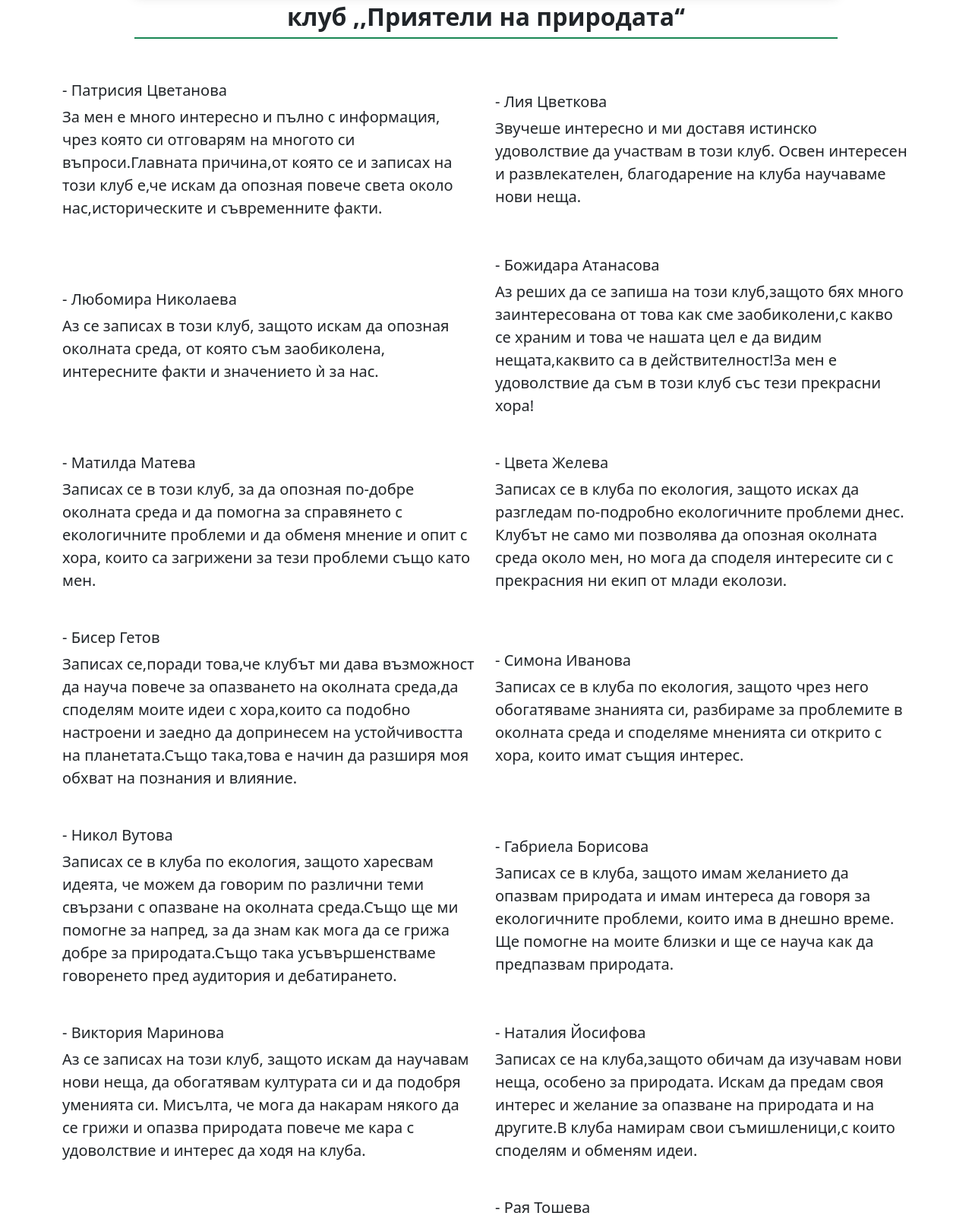
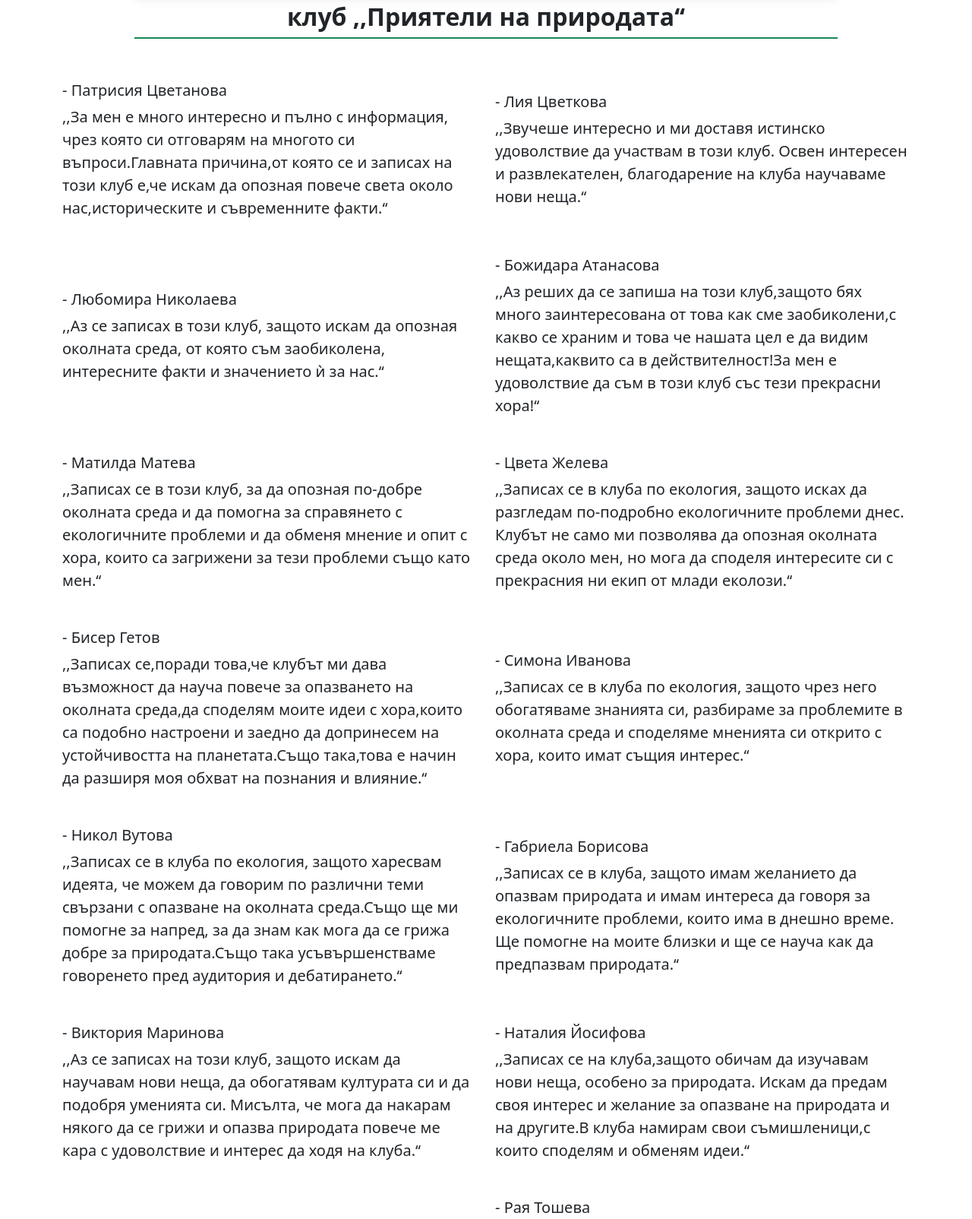
Before and after one commit to KPetrov-212/ecology-friends, a plain HTML site: page us.html in a window 1280 px wide. Shown: the part 841-2445 px from the top of the page at 76% size. Drawn offline with nearby package versions, Linux system fonts and the light colour scheme.

Commit message:
text update

```diff
--- a/us.html
+++ b/us.html
@@ -30,6 +30,9 @@
             <div class="collapse navbar-collapse justify-content-end align-center" id="main-nav">
                 <ul class="navbar-nav">
                     <li class="nav-item rounded m-1 px-1">
+                        <a class="nav-link btn fw-bold" href="index.html#about">За нас</a>
+                    </li>
+                    <li class="nav-item rounded m-1 px-1">
                         <a class="nav-link btn fw-bold" href="index.html#events" onclick="scrollToTarget('#events')">Събития</a>
                     </li>
                     <li class="nav-item rounded m-1 px-1">
@@ -52,122 +55,122 @@
                     </div>
                     <div class="col-lg-6 order-lg-2">
                         <h5>- Патрисия Цветанова</h5>
-                        <p class="text-start fs-5 mb-5">За мен е много интересно и
+                        <p class="text-start fs-5 mb-5">,,За мен е много интересно и
                             пълно с информация, чрез която си отговарям на
                             многото си въпроси.Главната причина,от която се и
                             записах на този клуб е,че искам да опозная повече
-                            света около нас,историческите и съвременните факти.
+                            света около нас,историческите и съвременните факти.‘‘
                         </p>
                     </div>
                     <div class="col-lg-6 order-lg-2">
                         <h5>- Лия Цветкова</h5>
-                        <p class="text-start fs-5 mb-5">Звучеше интересно и ми доставя
+                        <p class="text-start fs-5 mb-5">,,Звучеше интересно и ми доставя
                             истинско удоволствие да участвам в този клуб. Освен
                             интересен и развлекателен, благодарение на клуба
-                            научаваме нови неща.
+                            научаваме нови неща.‘‘
                         </p>
                     </div>
                     <div class="col-lg-6 order-lg-2">
                         <h5>- Любомира Николаева</h5>
-                        <p class="text-start fs-5 mb-5">Аз се записах в този клуб,
+                        <p class="text-start fs-5 mb-5">,,Аз се записах в този клуб,
                             защото искам да опозная околната среда, от която съм
-                            заобиколена, интересните факти и значението ѝ за нас.
+                            заобиколена, интересните факти и значението ѝ за нас.‘‘
                         </p>
                     </div>
                     <div class="col-lg-6 order-lg-2">
                         <h5>- Божидара Атанасова</h5>
-                        <p class="text-start fs-5 mb-5">Аз реших да се запиша на този
+                        <p class="text-start fs-5 mb-5">,,Аз реших да се запиша на този
                             клуб,защото бях много заинтересована от това как сме
                             заобиколени,с какво се храним и това че нашата цел е
                             да видим нещата,каквито са в действителност!За мен е
                             удоволствие да съм в този клуб със тези прекрасни
-                            хора!
+                            хора!‘‘
                         </p>
                     </div>
                     <div class="col-lg-6 order-lg-2">
                         <h5>- Матилда Матева</h5>
-                        <p class="text-start fs-5 mb-5">Записах се в този клуб, за да опозная
+                        <p class="text-start fs-5 mb-5">,,Записах се в този клуб, за да опозная
                             по-добре околната среда и да помогна за справянето с
                             екологичните проблеми и да обменя мнение и опит с
                             хора, които са загрижени за тези проблеми също като
-                            мен.
+                            мен.‘‘
                         </p>
                     </div>
                     <div class="col-lg-6 order-lg-2">
                         <h5>- Цвета Желева</h5>
-                        <p class="text-start fs-5 mb-5">Записах се в клуба по екология, защото
+                        <p class="text-start fs-5 mb-5">,,Записах се в клуба по екология, защото
                             исках да разгледам по-подробно екологичните
                             проблеми днес. Клубът не само ми позволява да
                             опозная околната среда около мен, но мога да споделя
-                            интересите си с прекрасния ни екип от млади еколози.
+                            интересите си с прекрасния ни екип от млади еколози.‘‘
                         </p>
                     </div>
                     <div class="col-lg-6 order-lg-2">
                         <h5>- Бисер Гетов</h5>
-                        <p class="text-start fs-5 mb-5">Записах се,поради това,че клубът ми дава
+                        <p class="text-start fs-5 mb-5">,,Записах се,поради това,че клубът ми дава
                             възможност да науча повече за опазването на околната
                             среда,да споделям моите идеи с хора,които са подобно
                             настроени и заедно да допринесем на устойчивостта на
                             планетата.Също така,това е начин да разширя моя
-                            обхват на познания и влияние.
+                            обхват на познания и влияние.‘‘
                         </p>
                     </div>
                     <div class="col-lg-6 order-lg-2">
                         <h5>- Симона Иванова</h5>
-                        <p class="text-start fs-5 mb-5">Записах се в клуба по екология,
+                        <p class="text-start fs-5 mb-5">,,Записах се в клуба по екология,
                             защото чрез него обогатяваме знанията си, разбираме
                             за проблемите в околната среда и споделяме мненията
-                            си открито с хора, които имат същия интерес.
+                            си открито с хора, които имат същия интерес.‘‘
                         </p>
                     </div>
                     <div class="col-lg-6 order-lg-2">
                         <h5>- Никол Вутова</h5>
-                        <p class="text-start fs-5 mb-5">Записах се в клуба по екология, защото
+                        <p class="text-start fs-5 mb-5">,,Записах се в клуба по екология, защото
                             харесвам идеята, че можем да говорим по различни
                             теми свързани с опазване на околната среда.Също ще
                             ми помогне за напред, за да знам как мога да се грижа
                             добре за природата.Също така усъвършенстваме
-                            говоренето пред аудитория и дебатирането.
+                            говоренето пред аудитория и дебатирането.‘‘
                         </p>
                     </div>
                     <div class="col-lg-6 order-lg-2">
                         <h5>- Габриела Борисова</h5>
-                        <p class="text-start fs-5 mb-5">Записах се в клуба, защото имам
+                        <p class="text-start fs-5 mb-5">,,Записах се в клуба, защото имам
                             желанието да опазвам природата и имам интереса да
                             говоря за екологичните проблеми, които има в днешно
                             време. Ще помогне на моите близки и ще се науча как
-                            да предпазвам природата.
+                            да предпазвам природата.‘‘
                         </p>
                     </div>
                     <div class="col-lg-6 order-lg-2">
                         <h5>- Виктория Маринова</h5>
-                        <p class="text-start fs-5 mb-5">Аз се записах на този клуб, защото
+                        <p class="text-start fs-5 mb-5">,,Аз се записах на този клуб, защото
                             искам да научавам нови неща, да обогатявам културата
                             си и да подобря уменията си. Мисълта, че мога да
                             накарам някого да се грижи и опазва природата повече
-                            ме кара с удоволствие и интерес да ходя на клуба.
+                            ме кара с удоволствие и интерес да ходя на клуба.‘‘
                         </p>
                     </div>
                     <div class="col-lg-6 order-lg-2">
                         <h5>- Наталия Йосифова</h5>
-                        <p class="text-start fs-5 mb-5">Записах се на клуба,защото
+                        <p class="text-start fs-5 mb-5">,,Записах се на клуба,защото
                             обичам да изучавам нови неща, особено за природата.
                             Искам да предам своя интерес и желание за опазване
                             на природата и на другите.В клуба намирам свои
-                            съмишленици,с които споделям и обменям идеи.
+                            съмишленици,с които споделям и обменям идеи.‘‘
                         </p>
                     </div>
                     <div class="col-lg-6 order-lg-2">
                         <h5>- Цветилена Маринова</h5>
-                        <p class="text-start fs-5 mb-5">Записах се в клуба по екология,
+                        <p class="text-start fs-5 mb-5">,,Записах се в клуба по екология,
                             защото искам да обогатя знанията си ,също така да
                             науча малко повече за нашата природа и да намерим
-                            решение за проблемите пред които се изправя.
+                            решение за проблемите пред които се изправя.‘‘
                         </p>
                     </div>
                     <div class="col-lg-6 order-lg-2">
                         <h5>- Рая Тошева</h5>
-                        <p class="text-start fs-5 mb-5">Записах се в клуба "Приятели на
+                        <p class="text-start fs-5 mb-5">,,Записах се в клуба "Приятели на
                             природата", защото много обичам и харесвам
                             природните науки. Също така искам в бъдеще да се
                             занимава с това. С записването си в този клуб имах за
@@ -175,7 +178,7 @@
                             в днешно време това е един много голям проблем и
                             никои не се замисля за това. Клубът е много интересен
                             и не само ти дава възможността да научиш повече за
-                            природата, но и да опознаеш повече хората.
+                            природата, но и да опознаеш повече хората.‘‘
                         </p>
                     </div>
                 </div>
```
Also changed, not shown: index.html (+1 -1 lines), teacher.html (+3 -0 lines).
